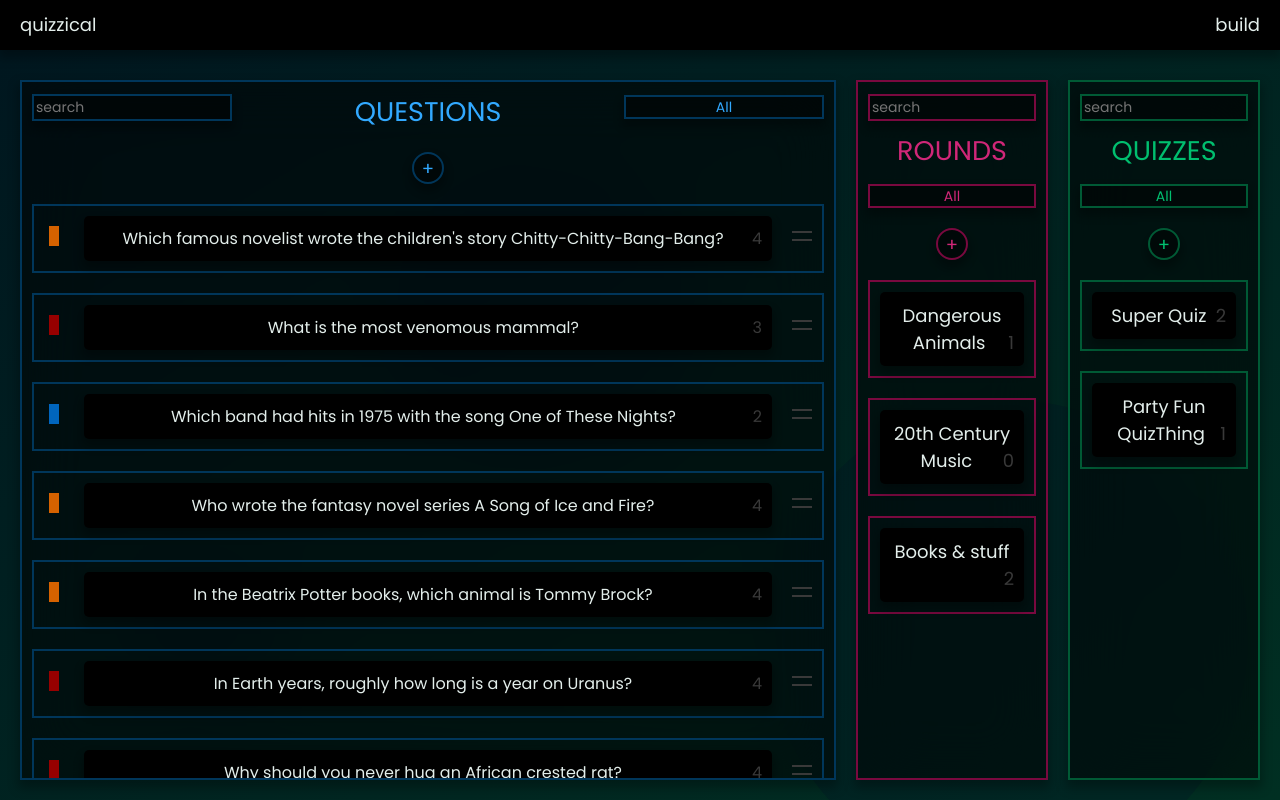
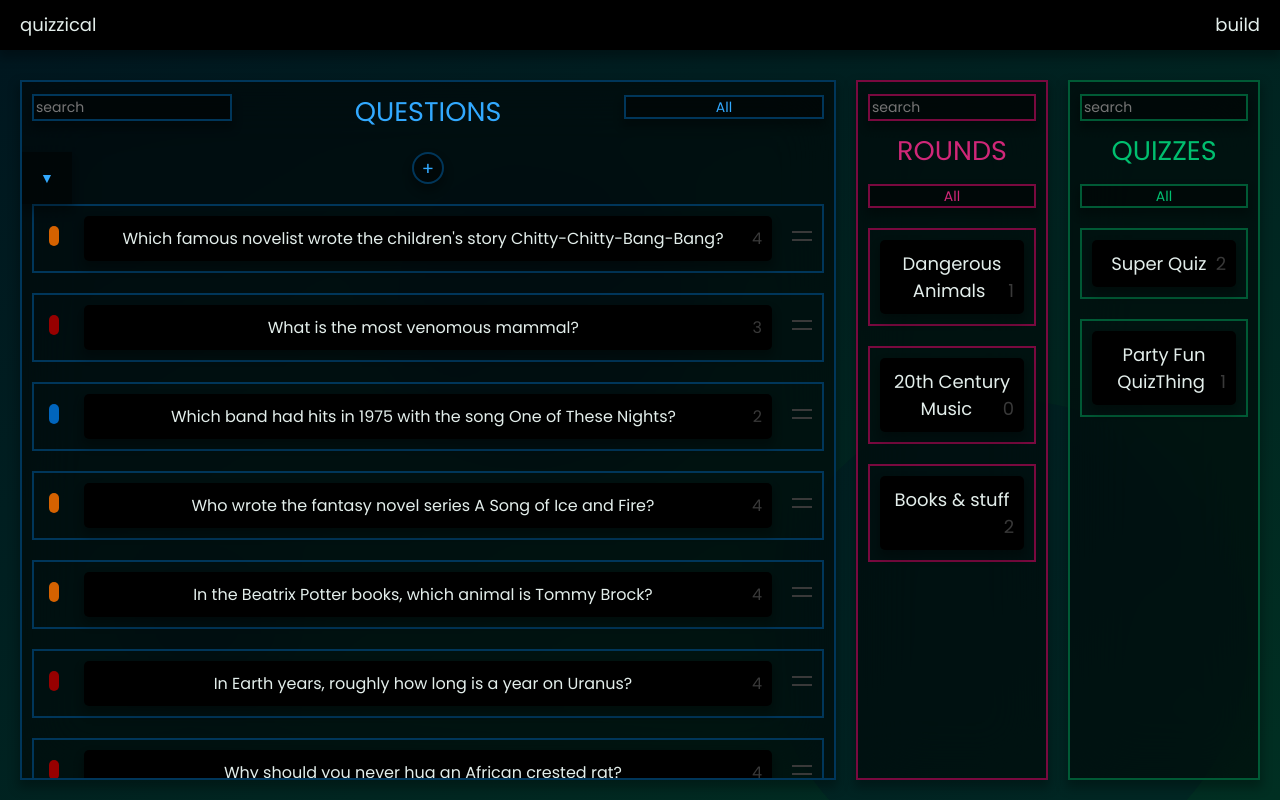
Before and after one commit to hummingdog/quizzical, a React (Create React App) app: page /build in a window 1280 px wide. Built offline with nearby package versions, Linux system fonts and the light colour scheme.

Commit message:
tidied up more, add collapseAll

```diff
--- a/src/components/Build/index.js
+++ b/src/components/Build/index.js
@@ -6,6 +6,7 @@ import '../../app.css';
 export default function Build() {
 
     const [editing, switchEditing] = useState(false);
+    const [editingId, switchEditingId] = useState('');
     const [questions, editQuestions] = useState([...staticQuestions]);
     const [rounds, editRounds] = useState([...staticRounds]);
     const [quizzes, editQuizzes] = useState([...staticQuizzes]);
@@ -43,11 +44,13 @@ export default function Build() {
                     partnerData={i === 1 ? questions : i === 2 ? rounds : []}
                     expanded={panel.expanded}
                     editing={editing}
+                    editingId={editingId}
                     panelNumber={i}
                     thisPanel={panel.name}
                     panelTitle={panel.title}
                     onSaveData={i === 0 ? editQuestions : i === 1 ? editRounds : editQuizzes}
                     onSwitchEditing={switchEditing}
+                    onSwitchEditingId={switchEditingId}
                     onSwitchPanel={() => switchPanel(i)}
                 />
             )}
--- a/src/components/Item/index.js
+++ b/src/components/Item/index.js
@@ -11,8 +11,8 @@ export let draggedItemTarget = {};
 
 export default function Item(props) {
 
-    const [expanded, toggleExpanded] = useState(false);
-    const [editingThis, toggleEditingThis] = useState(false);
+    const [expanded, toggleExpanded] = useState(props.type.id === props.editingId);
+    const [editingThis, toggleEditingThis] = useState(props.type.id === props.editingId);
     const [itemComplete, toggleItemComplete] = useState(true);
     const [selected, editSelected] = useState(props.type.correct);
 
@@ -24,11 +24,18 @@ export default function Item(props) {
         editSelected(props.type.correct);
     }, [props.type.correct]);
 
+    useEffect(() => {
+        if (props.collapseAll) toggleExpanded(false);
+    }, [props.collapseAll]);
+
     function checkComplete(length = 1) {
         let c = true;
         if (length === 0 || props.type.text.length === 0) c = false;
         props.type.selection.forEach(option => { if (option.length === 0) c = false; });
         toggleItemComplete(c);
+        if (!c) {
+            toggleEditingThis(true);
+        }
     }
 
     const expandOrOpen = !props.panelExpanded ? ' closed' : expanded ? '' : ' closed';
@@ -52,6 +59,7 @@ export default function Item(props) {
     }
 
     function saveItem() {
+        checkComplete();
         if (itemComplete) {
             props.onSaveItem();
             toggleEditingThis(false);
@@ -115,13 +123,13 @@ export default function Item(props) {
             onDragEnd={endDrag}
             onDrop={drop}
             className={'panel-item ' + props.thisPanel + expandOrOpen}
-            onClick={!props.panelExpanded ? expandItemAndPanel : null}
+            onClick={!props.panelExpanded && !props.editing ? expandItemAndPanel : undefined}
         >
             {!expanded && props.panelExpanded &&
                 <div className={'colorBox ' + categoryColor}>
                 </div>
             }
-            {expanded &&
+            {expanded && props.panelExpanded &&
                 <ItemHeader
                     panelExpanded={props.panelExpanded}
                     type={props.type}
@@ -145,7 +153,7 @@ export default function Item(props) {
                 onStartEdit={startEdit}
                 onEditItemText={props.onEditItemText}
             />
-            {expanded &&
+            {expanded && props.panelExpanded &&
                 <div className='item-options'>
                     {props.type.selection.map((s, i) =>
                         <Option
--- a/src/components/Item/item.css
+++ b/src/components/Item/item.css
@@ -100,6 +100,7 @@ section.open .questions .item-text-box {
     width: 10px;
     height: 20px;
     margin: 20px auto;
+    border-radius: var(--border-rounded);
 }
 
 .dragHandle {
--- a/src/components/ItemHeader/index.js
+++ b/src/components/ItemHeader/index.js
@@ -7,7 +7,7 @@ export default function ItemHeader(props) {
             <div className='item-admin'>
                 <button
                     className='expand'
-                    onClick={!props.editing ? props.onToggleItem : undefined}
+                    onClick={!props.editingThis ? props.onToggleItem : undefined}
                 >
                     &#9660;
                 </button>
--- a/src/components/Panel/index.js
+++ b/src/components/Panel/index.js
@@ -1,4 +1,5 @@
 import React, {useState, useEffect} from 'react';
+import {v4 as uuidv4} from 'uuid';
 import Item from '../Item';
 import PanelHeader from '../PanelHeader';
 import {draggedItem, draggedItemTarget} from '../Item';
@@ -7,11 +8,12 @@ import './panel.css';
 export default function Panel(props) {
 
     const [data, editData] = useState([...props.data]);
+    const [collapseAll, toggleCollapseAll] = useState(false);
 
     function addItem() {
-        props.onSwitchPanel();
         let newData = {
-            id: (~~Math.random() * 500),
+            id: uuidv4(),
+            newItem: true,
             category: 'Misc',
             private: true,
             text: '',
@@ -22,6 +24,9 @@ export default function Panel(props) {
             newData.correct = 0;
         }
         editData(oldData => [newData, ...oldData]);
+        props.onSwitchPanel();
+        props.onSwitchEditing(true);
+        props.onSwitchEditingId(newData.id);
     }
 
     function deleteItem(event) {
@@ -30,24 +35,32 @@ export default function Panel(props) {
         newData.splice(index, 1);
         editData([...newData]);
         save();
+        //
+        // DB MUTATION FOR ITEM/DOC
     }
 
     function editItemText(itemId, text) {
         let newData = [...data];
         newData.find(item => item.id === itemId).text = text;
         editData([...newData]);
+        //
+        // DB MUTATION FOR ITEM/DOC
     }
 
     function addOptionFromPanel() {
         let newData = [...data];
         newData.find(item => item.id === draggedItemTarget.item).selection.push(draggedItem.item);
         editData([...newData]);
+        //
+        // DB MUTATION FOR DRAG TARGET ITEM/DOC
     }
 
     function editOption(itemId, i, text) {
         let newData = [...data];
         newData.find(item => item.id === itemId).selection[i] = text;
         editData([...newData]);
+        //
+        // DB MUTATION FOR ITEM/DOC
     }
 
     function removeOptionFromItem(itemId, value) {
@@ -56,16 +69,29 @@ export default function Panel(props) {
         editData([...newData]);
         if (props.thisPanel === 'questions') setSelected(itemId, 0);
         save();
+        //
+        // DB MUTATION FOR ITEM/DOC
     }
 
     function setSelected(itemId, i) {
         let newData = [...data];
         newData.find(item => item.id === itemId).correct = i;
         editData([...newData]);
+        //
+        // DB MUTATION FOR ITEM/DOC
     }
 
     function save() {
+        //
+        // DB MUTATION FOR ANY NEW ITEM (any item with no id? or with property newItem: true?)
+        // UPDATE STATE WITH RETURNED OBJECT_ID
+        //
         props.onSaveData([...data]);
+    }
+
+    function doCollapseAll() {
+        toggleCollapseAll(true);
+        setTimeout(() => toggleCollapseAll(false), 10);
     }
 
     return (
@@ -76,12 +102,21 @@ export default function Panel(props) {
                 onSwitchPanel={props.onSwitchPanel}
                 panelTitle={props.panelTitle}
             />
+            {props.expanded &&
+                <div className='panel-actions'>
+                    <button
+                        onClick={doCollapseAll}
+                    >
+                        &#9660;
+                    </button>
                     <button
                         className='add-item'
                         onClick={!props.editing ? addItem : undefined}
                     >
                         +
                     </button>
+                </div>
+            }
             <div
                 className='panel-content'
             >
@@ -93,8 +128,11 @@ export default function Panel(props) {
                         panelNumber={props.panelNumber}
                         thisPanel={props.thisPanel}
                         panelExpanded={props.expanded}
+                        collapseAll={collapseAll}
                         editing={props.editing}
+                        editingId={props.editingId}
                         onSwitchEditing={props.onSwitchEditing}
+                        onSwitchEditingId={props.onSwitchEditingId}
                         onSwitchPanel={props.onSwitchPanel}
                         onEditItemText={editItemText}
                         onDeleteItem={deleteItem}
--- a/src/components/PanelHeader/index.js
+++ b/src/components/PanelHeader/index.js
@@ -1,6 +1,6 @@
 import React, {useState} from 'react';
 import CategorySelect from '../CategorySelect';
-import './panelHeader.css';
+import './panel.css';
 
 export default function PanelHeader(props) {
     const [searchText, editSearch] = useState('');
--- a/src/components/PanelHeader/panelHeader.css
+++ b/src/components/PanelHeader/panel.css
@@ -23,3 +23,8 @@ section.open .panel-header input, section.open .panel-header select {
     max-width: 100%;
     margin: auto;
 }
+
+.panel-actions {
+    display: grid;
+    grid-template-columns: 50px auto 50px;
+}
```
Lines whose indentation alone changed are shown as unchanged.
